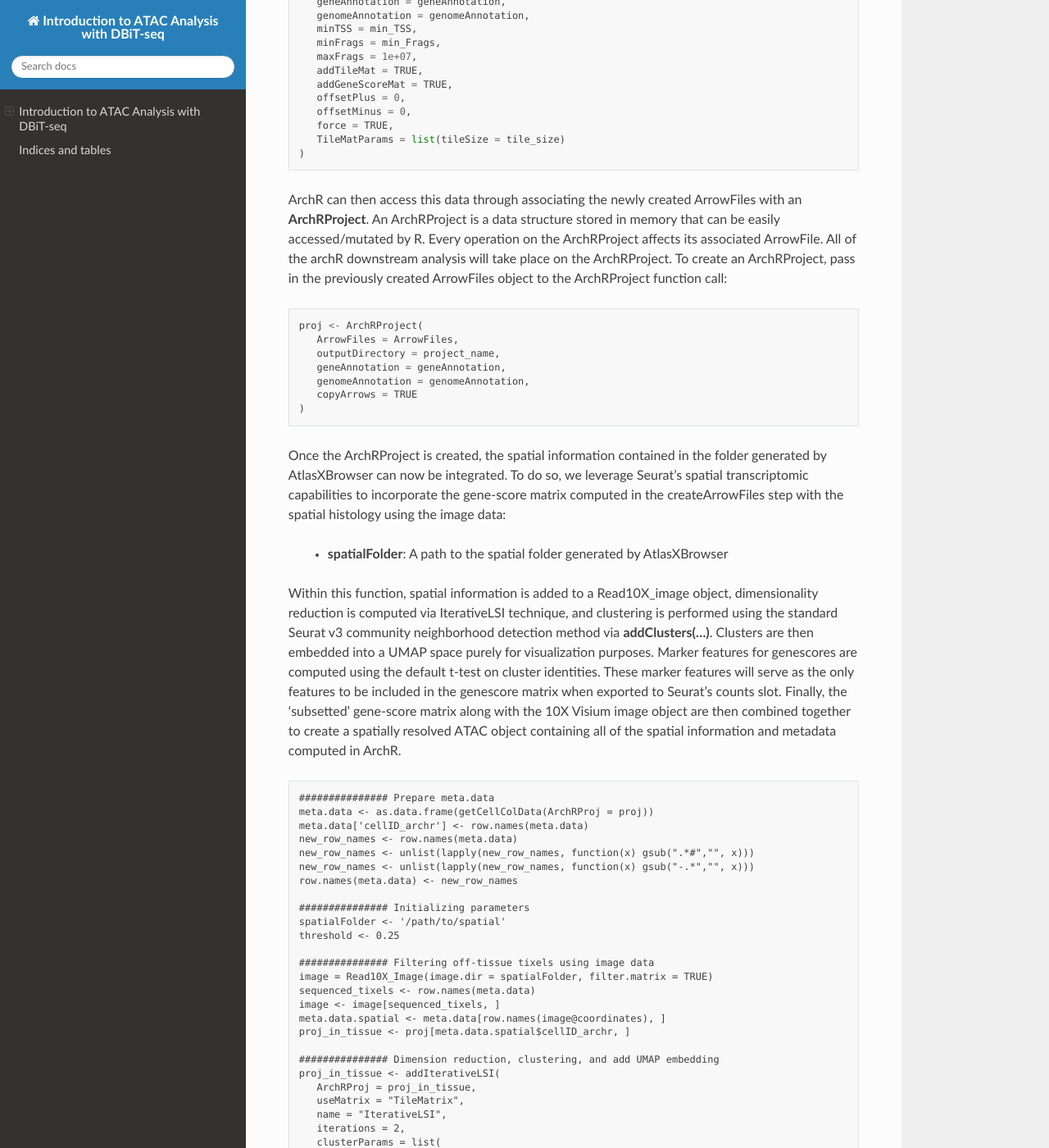
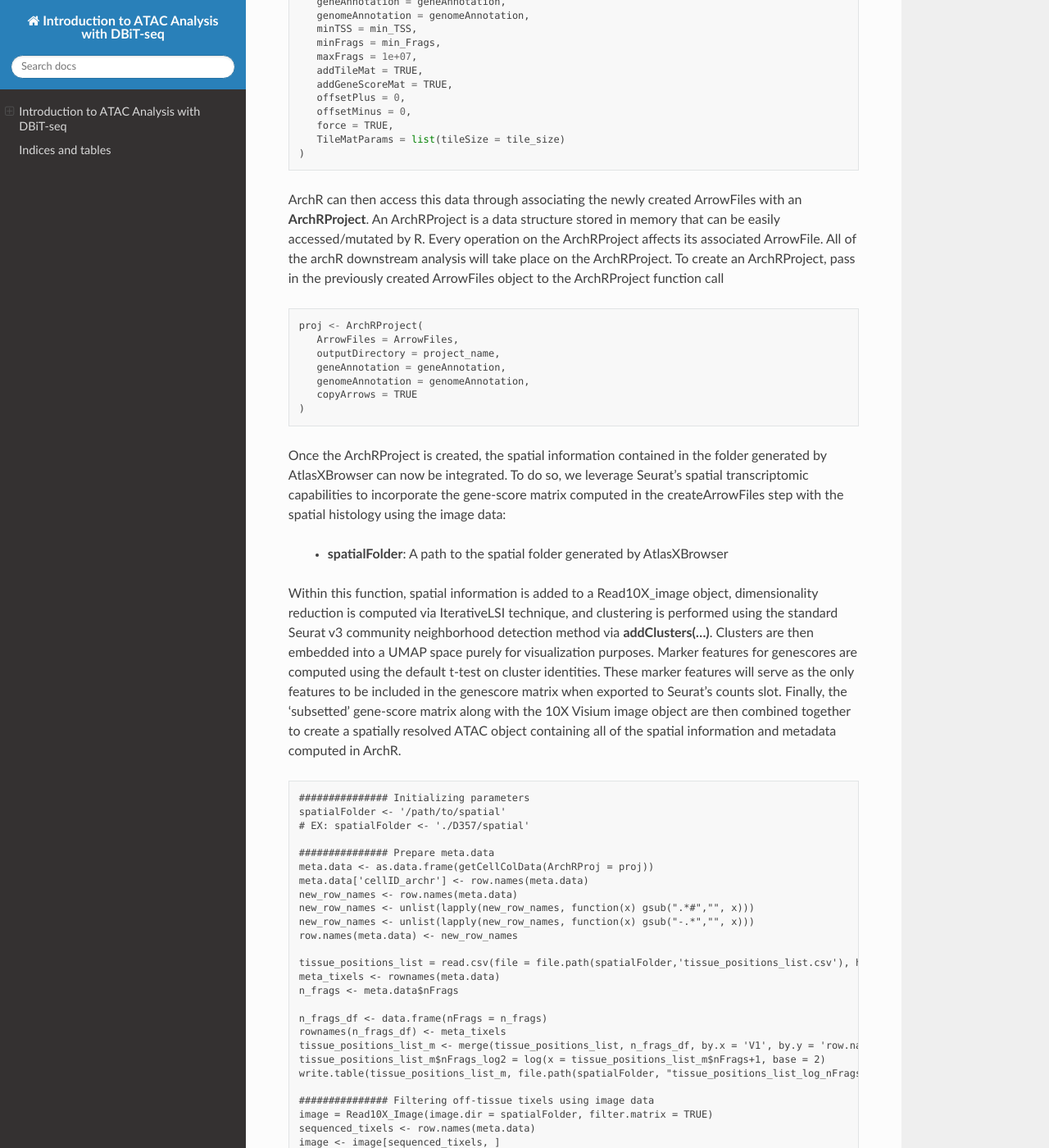
Before and after one commit to atlasxomics/AtlasXpipeline_docs, a Sphinx documentation site: the page built from docs/index.rst, in a window 1280 px wide and 1400 px high, scrolled down 1351 px. Shown: the whole window at 82% size. Built offline with Sphinx 7.4.7 and the Read the Docs theme 2.0.0, drawn with Linux system fonts in a browser that asks for light colours; some of the changed text lies outside the part shown.

Commit message:
Added log_nFrags to new tissue_pos_list; fixed typos

```diff
--- a/docs/index.rst
+++ b/docs/index.rst
@@ -41,7 +41,7 @@
 Before starting downstream analysis in ArchR, a few global parameters must be set: ::
 
    data_species <- 'mm10'
-   num_threads <- '1'
+   num_threads <- 1
    tile_size <- 5000
    genomeSize = 3.0e+09
    min_TSS <- 0
@@ -81,7 +81,8 @@
 ArchR can then access this data through associating the newly created ArrowFiles with an **ArchRProject**. An ArchRProject is
 a data structure stored in memory that can be easily accessed/mutated by R. Every operation on the ArchRProject affects its associated
 ArrowFile. All of the archR downstream analysis will take place on the ArchRProject. To create an ArchRProject, pass in the previously
-created ArrowFiles object to the ArchRProject function call::
+created ArrowFiles object to the ArchRProject function call ::
+
    proj <- ArchRProject(
       ArrowFiles = ArrowFiles,
       outputDirectory = project_name,
@@ -104,6 +105,10 @@
 'subsetted' gene-score matrix along with the 10X Visium image object are then combined together to create a spatially resolved
 ATAC object containing all of the spatial information and metadata computed in ArchR. ::
 
+   ############### Initializing parameters
+   spatialFolder <- '/path/to/spatial'
+   # EX: spatialFolder <- './D357/spatial'
+
    ############### Prepare meta.data
    meta.data <- as.data.frame(getCellColData(ArchRProj = proj))
    meta.data['cellID_archr'] <- row.names(meta.data)
@@ -112,9 +117,15 @@
    new_row_names <- unlist(lapply(new_row_names, function(x) gsub("-.*","", x)))
    row.names(meta.data) <- new_row_names
 
-   ############### Initializing parameters
-   spatialFolder <- '/path/to/spatial'
-   threshold <- 0.25
+   tissue_positions_list = read.csv(file = file.path(spatialFolder,'tissue_positions_list.csv'), header = 0)
+   meta_tixels <- rownames(meta.data)
+   n_frags <- meta.data$nFrags
+
+   n_frags_df <- data.frame(nFrags = n_frags)
+   rownames(n_frags_df) <- meta_tixels
+   tissue_positions_list_m <- merge(tissue_positions_list, n_frags_df, by.x = 'V1', by.y = 'row.names')
+   tissue_positions_list_m$nFrags_log2 = log(x = tissue_positions_list_m$nFrags+1, base = 2)
+   write.table(tissue_positions_list_m, file.path(spatialFolder, "tissue_positions_list_log_nFrags.csv"), col.names = FALSE, row.names = FALSE, sep = ',')
 
    ############### Filtering off-tissue tixels using image data
    image = Read10X_Image(image.dir = spatialFolder, filter.matrix = TRUE)
```
Also changed, not shown: 5 other files.
